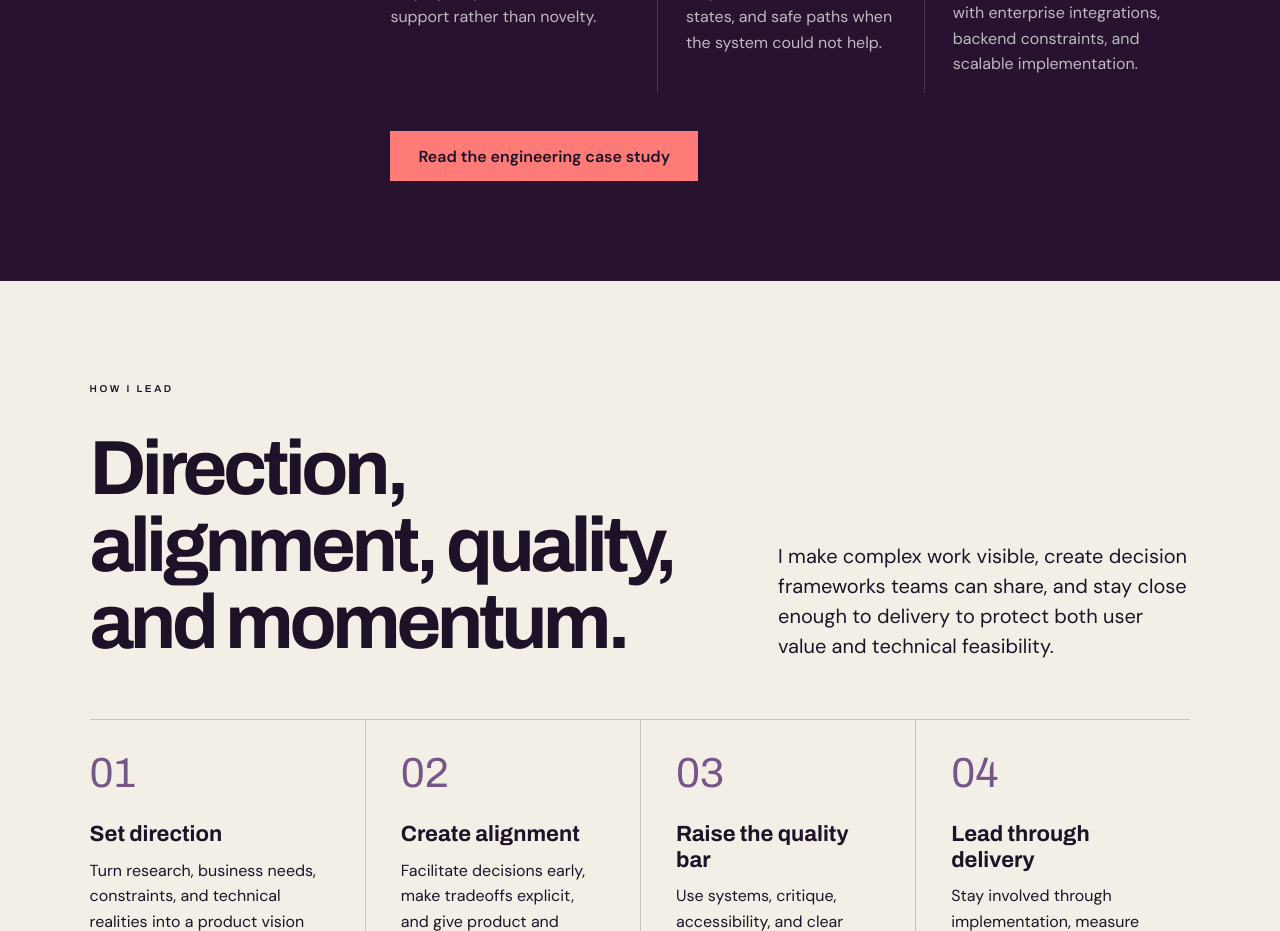
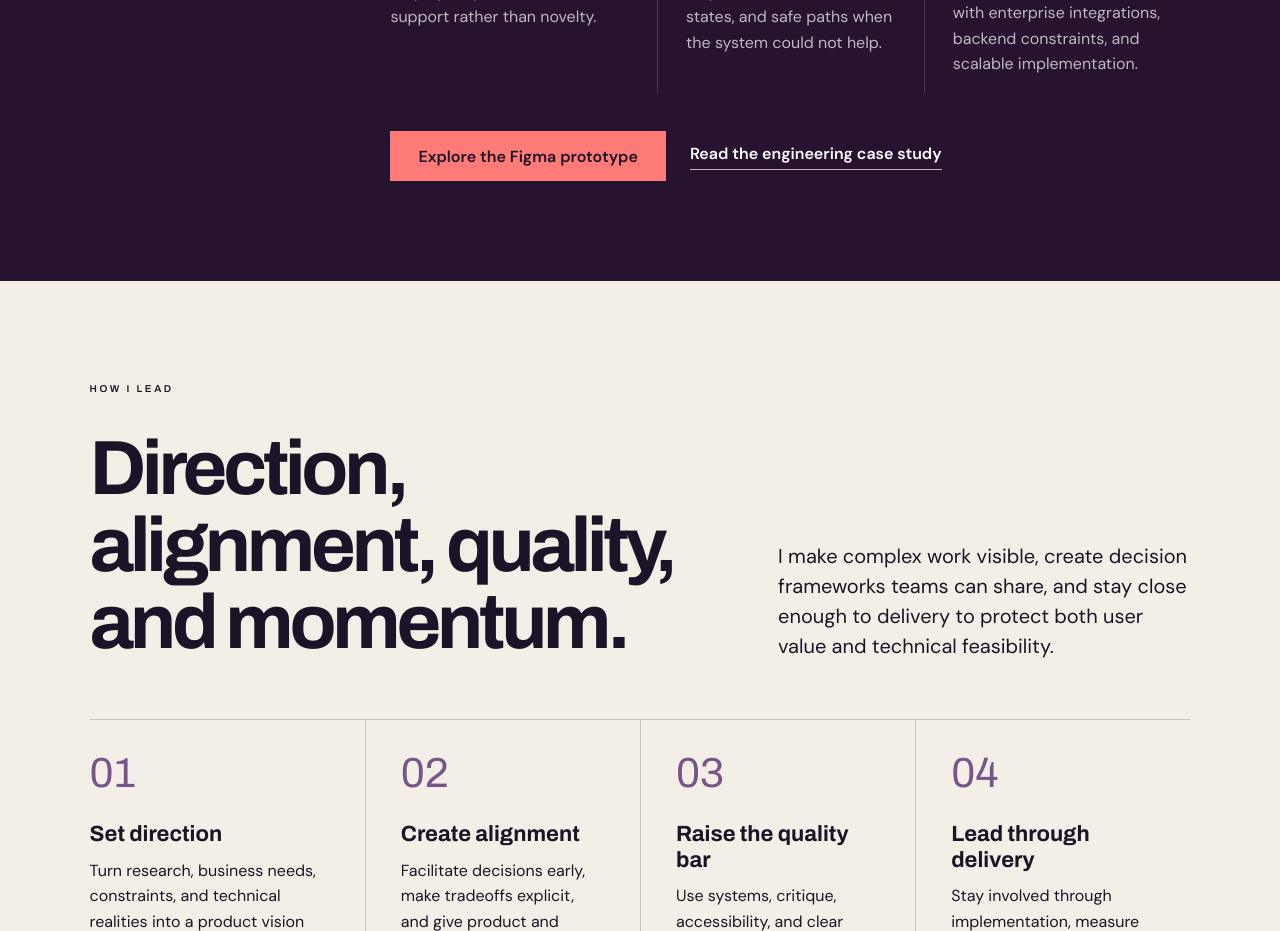
Before and after one commit to gonzasha345-art/designportfolio, a React (Vite) app: page / in a window 1280 px wide. Shown: the part 4720-5651 px from the top of the page. Built offline with nearby package versions, Linux system fonts and the light colour scheme.

Commit message:
Link Electron AI prototype from design portfolio

```diff
--- a/src/App.jsx
+++ b/src/App.jsx
@@ -5,7 +5,7 @@ const work = [
   { number: "01", title: "ISE Platform", note: "A global infrastructure experience for understanding node health, clusters, topology, and network activity.", tags: "PRODUCT DESIGN · DATA UX · FULL-STACK", primary: "Open Figma prototype", href: "https://symbol-desert-66256692.figma.site", indexHref: "#work" },
   { number: "02", title: "TAD Platform", note: "A connected workflow that helped move firewall requests from months toward days.", tags: "API INTEGRATION · AUTOMATION · ENTERPRISE UX", primary: "Read the engineering case study", href: "https://www.shainagonzalesdesigns.com/#case-tad-platform", indexHref: "#tad-platform" },
   { number: "03", title: "Nova Design System", note: "A reusable system spanning foundations, components, wireframes, and coordinated light and dark themes.", tags: "SYSTEMS · ACCESSIBILITY · HANDOFF", primary: "Explore in Figma", href: "https://www.figma.com/design/F7BbXAhoAhKdo1ySdAKNY7/nova-style-system?node-id=5-844&t=Sac2vEKOdGaL2tzS-1", indexHref: "#nova-system" },
-  { number: "04", title: "Electron AI Assistant", note: "An enterprise AI experience designed to make internal knowledge and workflows easier to access.", tags: "AI UX · TRUST · PRODUCT STRATEGY", primary: "View engineering case study", href: "https://www.shainagonzalesdesigns.com/#case-electron-chatbot", indexHref: "#electron-ai" },
+  { number: "04", title: "Electron AI Assistant", note: "An enterprise AI experience designed to make internal knowledge and workflows easier to access.", tags: "AI UX · TRUST · PRODUCT STRATEGY", primary: "Explore the Figma prototype", href: "https://www.figma.com/design/PECexQvNxp0jLedKtJRZZk/ai-chat-bot?node-id=3-3&t=xt8KgkJXdxjnDGiD-1", indexHref: "#electron-ai" },
 ];
 
 const stages = [
@@ -203,7 +203,10 @@ export function App() {
               <article><h3>Trust through clarity</h3><p>Considered transparent responses, understandable states, and safe paths when the system could not help.</p></article>
               <article><h3>Designed with engineering</h3><p>Balanced conversational UX with enterprise integrations, backend constraints, and scalable implementation.</p></article>
             </div>
-            <a className="button electron-link" href="https://www.shainagonzalesdesigns.com/#case-electron-chatbot">Read the engineering case study</a>
+            <div className="electron-actions">
+              <a className="button electron-link" href="https://www.figma.com/design/PECexQvNxp0jLedKtJRZZk/ai-chat-bot?node-id=3-3&t=xt8KgkJXdxjnDGiD-1">Explore the Figma prototype</a>
+              <a className="electron-case-link" href="https://www.shainagonzalesdesigns.com/#case-electron-chatbot">Read the engineering case study</a>
+            </div>
           </div>
         </section>
 
--- a/src/styles.css
+++ b/src/styles.css
@@ -150,6 +150,8 @@ h1 { max-width: 730px; margin-bottom: 22px; font: 800 clamp(58px, 6.6vw, 102px)/
 .electron-decisions h3 { font: 600 18px/1.2 "Archivo", sans-serif; }
 .electron-decisions p { color: rgba(255,255,255,.7); line-height: 1.6; }
 .electron-link { width: fit-content; color: var(--ink); background: var(--coral); }
+.electron-actions { display: flex; align-items: center; gap: 24px; flex-wrap: wrap; }
+.electron-case-link { padding-bottom: 5px; border-bottom: 1px solid rgba(255,255,255,.7); font-weight: 600; }
 
 .practice { padding: 100px clamp(28px, 7vw, 110px); background: var(--cream); }
 .practice-heading { display: grid; grid-template-columns: 1.2fr .8fr; gap: 70px; align-items: end; padding-bottom: 58px; }
```
Also changed, not shown: 5 other files (tests, documents, lock files or other folders).
